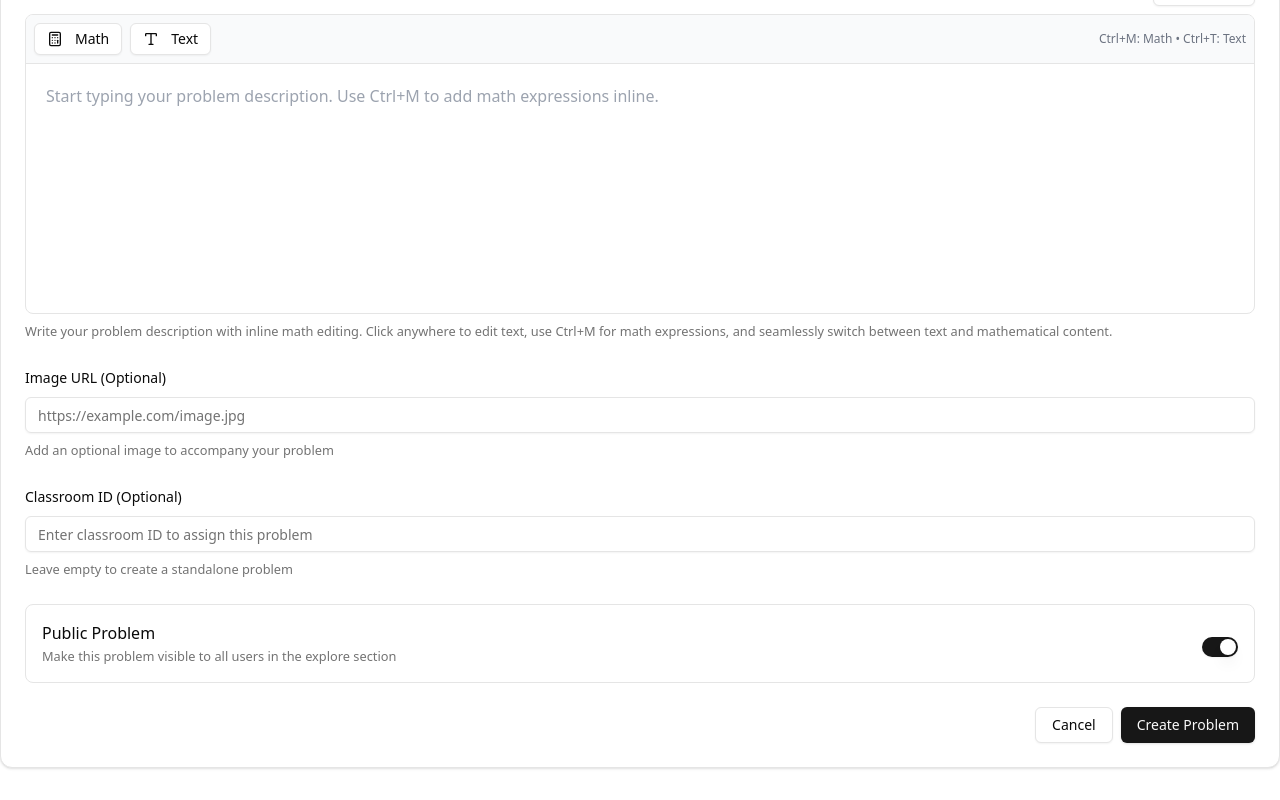
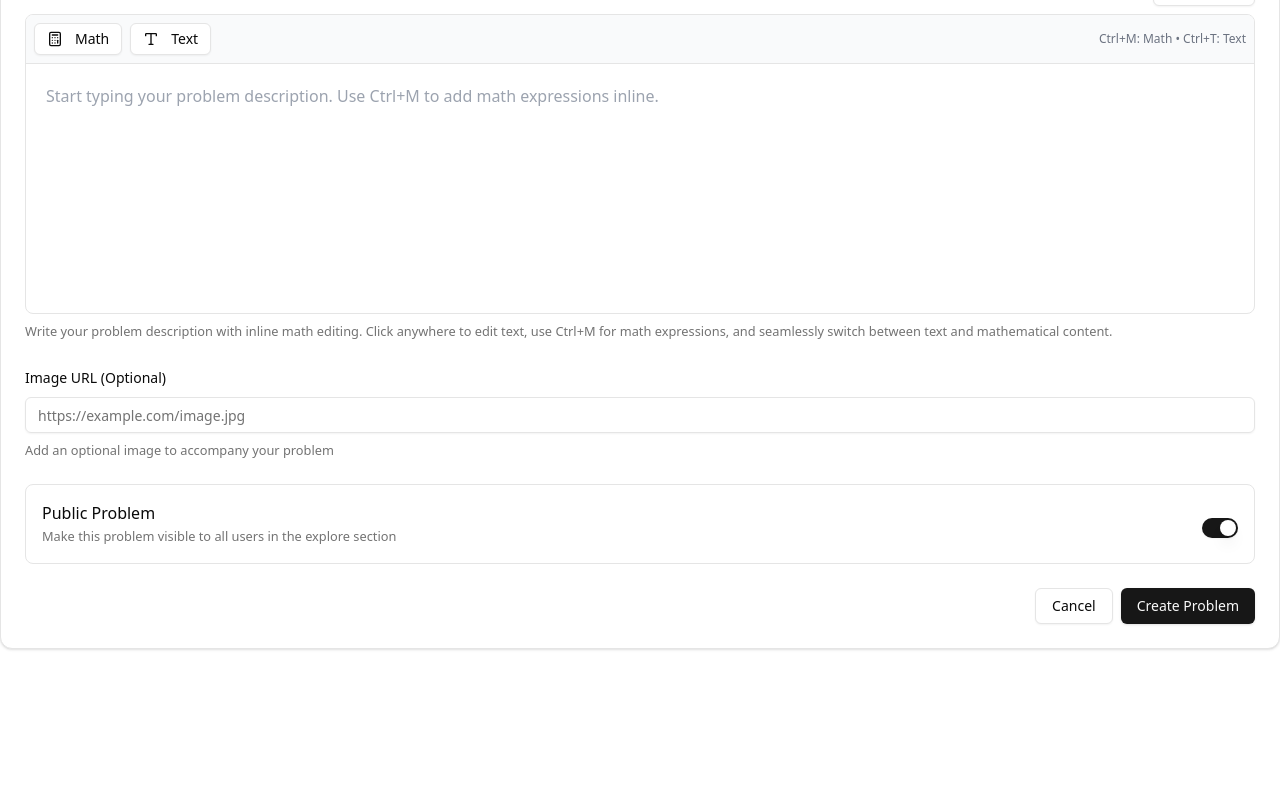
Before and after one commit to MykiellDeovennPagayonan/ithink-hackathon-sentralians, a Next.js app: page /problem/create in a window 1280 px wide. Shown: the part 382-1182 px from the top of the page. After the commit the page ends 1063 px from the top, so only its background shows below. Built offline with nearby package versions, Linux system fonts and the light colour scheme.

Commit message:
[Add] Functionality to createProblem

```diff
--- a/src/app/problem/create/page.tsx
+++ b/src/app/problem/create/page.tsx
@@ -30,11 +30,14 @@ import {
   ProblemFormData,
   problemFormSchema,
 } from "@/schemas/problem-form-schema";
+import { createProblem } from "@/services/problem-service";
+import { useAuth } from "@/contexts/AuthContext";
 
 export default function CreateProblemPage() {
   const [isPreviewMode, setIsPreviewMode] = useState(false);
   const [isSubmitting, setIsSubmitting] = useState(false);
   const router = useRouter();
+  const { user, loading } = useAuth();
 
   const form = useForm<ProblemFormData>({
     resolver: zodResolver(problemFormSchema),
@@ -55,16 +58,18 @@ export default function CreateProblemPage() {
         title: data.title,
         description: data.description,
         imageUrl: data.imageUrl || null,
-        classroomId: data.classroomId || null,
+        classroomId: null,
         isPublic: data.isPublic,
       };
 
       console.log("Creating problem:", problemData);
 
-      // Here you would call your API
-      // await createProblem(problemData)
+      if (user?.id && !loading) {
+        await createProblem(problemData, user?.id)
+      } else {
+        // something to say that they need to login
+      }
 
-      // Redirect to problems list or the created problem
       router.push("/explore");
     } catch (error) {
       console.error("Failed to create problem:", error);
@@ -190,26 +195,6 @@ export default function CreateProblemPage() {
 
               <FormField
                 control={form.control}
-                name="classroomId"
-                render={({ field }) => (
-                  <FormItem>
-                    <FormLabel>Classroom ID (Optional)</FormLabel>
-                    <FormControl>
-                      <Input
-                        placeholder="Enter classroom ID to assign this problem"
-                        {...field}
-                      />
-                    </FormControl>
-                    <FormDescription>
-                      Leave empty to create a standalone problem
-                    </FormDescription>
-                    <FormMessage />
-                  </FormItem>
-                )}
-              />
-
-              <FormField
-                control={form.control}
                 name="isPublic"
                 render={({ field }) => (
                   <FormItem className="flex flex-row items-center justify-between rounded-lg border p-4">
```
